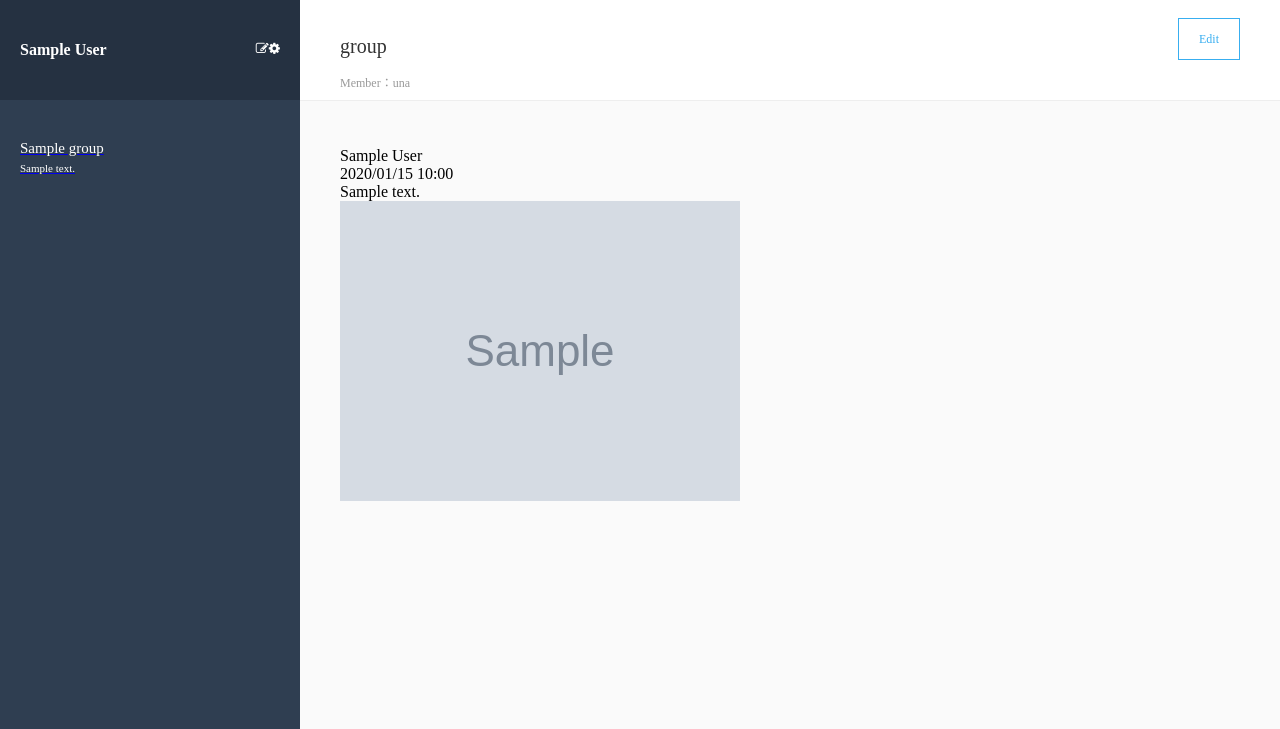
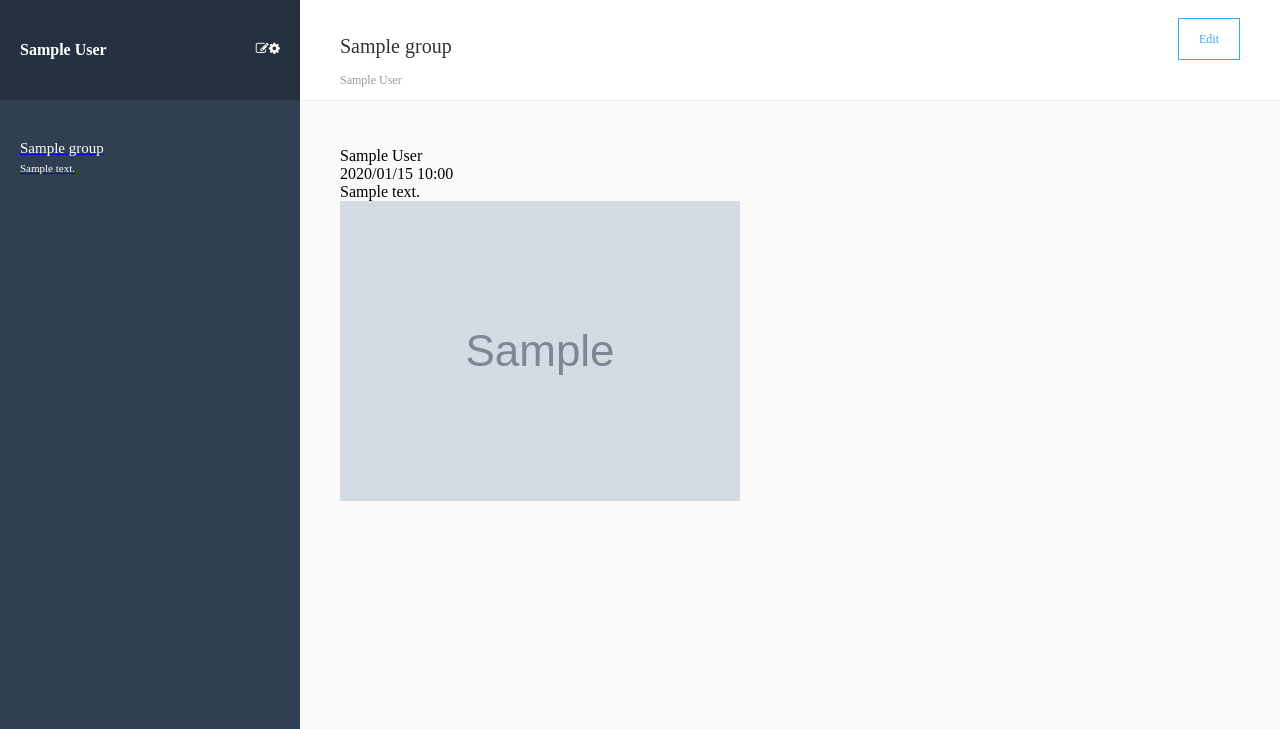
Before and after one commit to una7/chat-space, a Rails app: page /groups/1/messages in a window 1280 px wide. Shown: the top 729 px of the page. Run offline with Rails 7, Linux system fonts and the light colour scheme; a user stored in the database is signed in; tables that the repository leaves empty hold one stand-in row (values such as "Sample post"); style sheets or scripts are compiled from the project's sources; some libraries are stand-ins or nearby versions.

Commit message:
Update index.html.haml

```diff
--- a/app/views/messages/index.html.haml
+++ b/app/views/messages/index.html.haml
@@ -5,9 +5,10 @@
     .main-header
       .main-header__left-box
         %h2.main-header__left-box__current-group
-          group
+          =@group.name
         %ul.main-header__left-box__member-list
-          Member：una
+          - @group.users.each do |user|
+            =user.name
 
 
 
```
